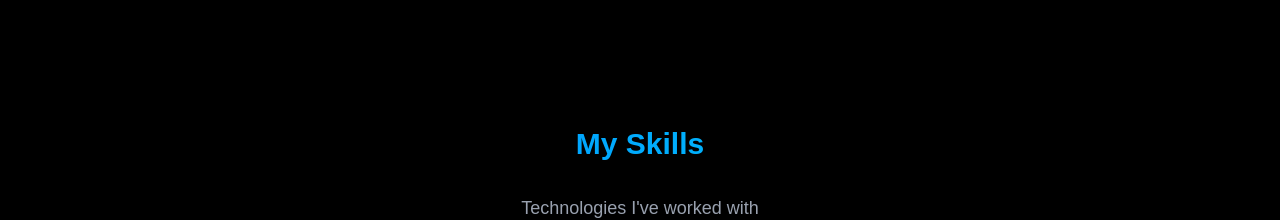
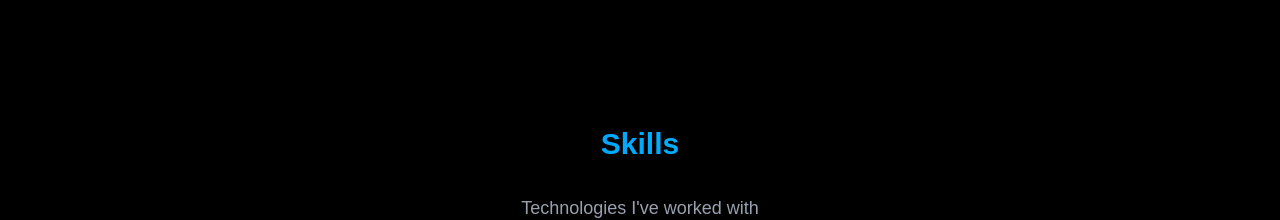
Before and after one commit to MLdivyaLiyanage/My-Portfolio, a React (Vite) app: page / in a window 1280 px wide. Shown: the part 1560-1780 px from the top of the page. Built offline with nearby package versions, Linux system fonts and the light colour scheme.

Commit message:
Some modifications

```diff
--- a/src/components/sections/Skills.jsx
+++ b/src/components/sections/Skills.jsx
@@ -82,7 +82,7 @@ export const Skills = () => {
           className="text-center mb-16"
         >
           <h2 className="text-3xl font-bold mb-8 bg-gradient-to-r from-blue-500 to-cyan-400 bg-clip-text text-transparent text-center">
-            My Skills
+            Skills
           </h2>
           <p className="text-lg text-gray-400 max-w-2xl mx-auto">
             Technologies I've worked with
```
